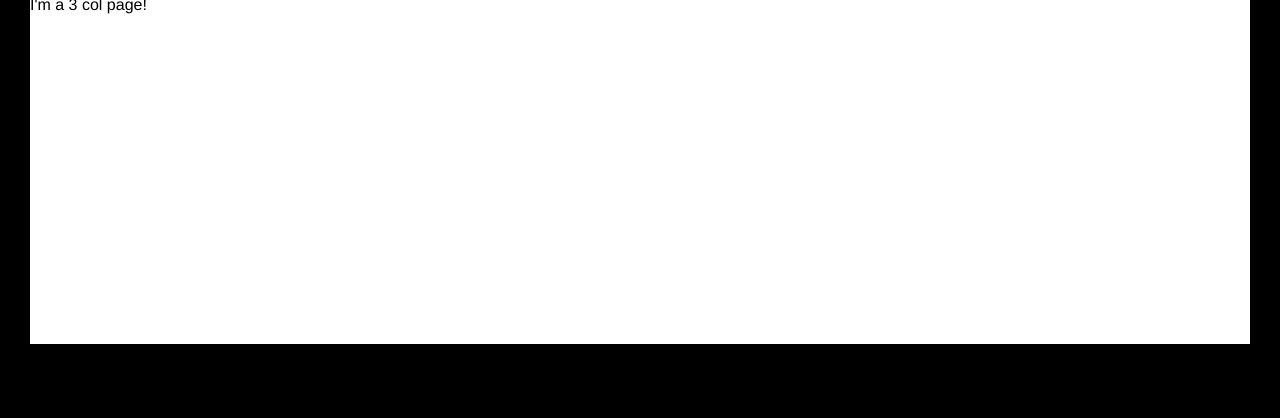
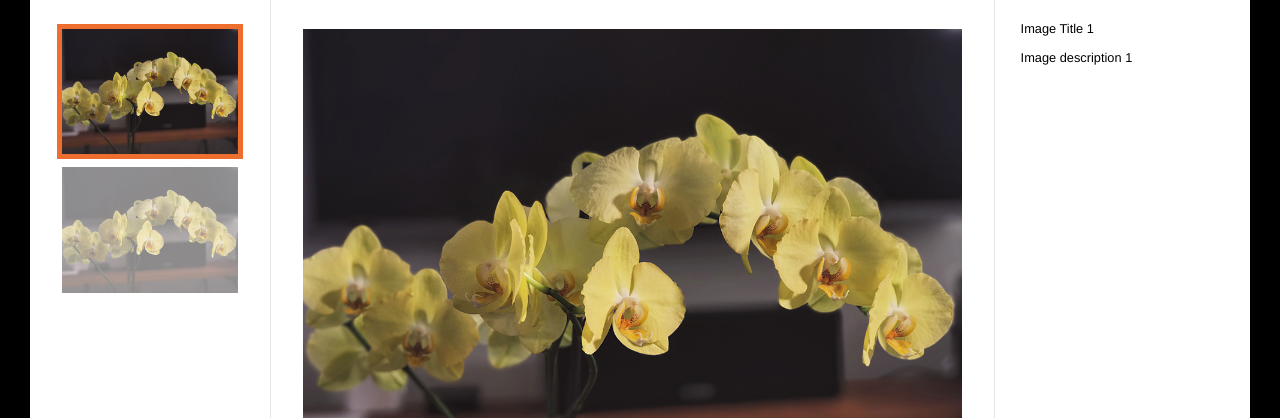
Before and after one commit to mjjackman/testcss, a plain HTML site: page _site/gallery/index.html in a window 1280 px wide. Shown: the part 83-501 px from the top of the page. Drawn offline with Linux system fonts and the light colour scheme.

Commit message:
added images and flex box to gallary

```diff
--- a/_site/css/main.css
+++ b/_site/css/main.css
@@ -10,7 +10,8 @@ body {
   font-family: helvetica, arial, sans;
 }
 .content-container {
-  flex-grow: 1;
+  display: flex;
+  flex: 1 1 auto;
   padding-top: 10vh;
   width: 100%;
 }
@@ -26,6 +27,7 @@ a {
 }
 p {
   line-height: 1.5;
+  margin: 0.75em 0;
 }
 h2 ~ p {
   font-size: 0.8em;
@@ -118,6 +120,28 @@ h2 ~ p {
   color: #ccc;
 }
 
+/* COLUMN STYLES */
+.col-three {
+  display: flex;
+  flex: 1;
+}
+.col {
+  box-sizing: border-box;
+  padding: 2em;
+}
+.col-three .col ~ .col {
+  border-left: 1px solid rgba(0, 0, 0, 0.1);
+}
+.col-three .col-nav {
+  flex: 0 1 15em;
+}
+.col-three .col-content {
+  flex: 1;
+}
+.col-three .col-aside {
+  flex: 0 1 20em
+}
+
 /* HERO STYLES */
 .full-hero {
   background-color: #c7dbfc;
@@ -201,23 +225,26 @@ h2 ~ p {
   text-align: center;
 }
 .home-callout {
+  display: flex;
   align-items: center;
   background-color: #000;
   color: #fff;
-  display: flex;
   padding: 7vh 0;
 }
+.home-callout h3 {
+  color: inherit;
+  margin-top: 1em;
+}
 .callout-title {
-  flex-grow: 1;
-  flex-basis: 0;
+  flex: 1;
   font-size: 5.75vw;
   text-align: right;
   text-transform: uppercase;
 }
 .callout-copy {
-  flex-shrink: 0;
-  flex-basis: 45em;
+  flex: 0 0 45em;
   font-size: 0.8rem;
+  padding: 0 3vw;
 }
 
 /* BIO STYLES */
@@ -255,3 +282,40 @@ h2 ~ p {
 .bio-copy a {
   color: green;
 }
+
+/* GALLERY STYLES */
+.gallery-thumbs {
+  height: 90vh;
+  overflow: scroll;
+}
+.gallery-thumbs > div {
+  cursor: pointer;
+}
+.gallery-thumbs img {
+  box-sizing: border-box;
+  box-shadow: 0 0 0 5px transparent;
+  display: inline-block;
+  margin: 0 0 10px;
+  opacity: 0.5;
+  transition: all 0.5s ease-in-out;
+  width: 100%;
+}
+.gallery-thumbs img:hover {
+  opacity: 1;
+}
+.gallery-thumbs .current img {
+  box-shadow: 0 0 0 5px #ed6e2f;
+  opacity: 1;
+}
+.gallery-photo {
+  position: relative;
+}
+.gallery-photo img {
+  width: 100%;
+}
+.gallery-info {
+  font-size: 0.8rem;
+}
+.gallery-info h3 {
+  margin-bottom: 1em;
+}
--- a/_site/gallery/index.html
+++ b/_site/gallery/index.html
@@ -11,7 +11,7 @@
   <nav>
     <ul class="header-nav">
       <li><a href="/">Home</a></li>
-<li><a href="">Nav 1</a></li>
+<li><a href="/gallery">Gallery</a></li>
 <li><a href="">Nav 2</a></li>
 <li><a href="">Nav 3</a></li>
     </ul>
@@ -22,7 +22,25 @@
 </header>
 
     <div class="content-container">
-    	I'm a 3 col page!
+    	<div class="gallery col-three">
+  <div class="col col-nav gallery-thumbs" id="gallery-thumbs">
+    <div class="current">
+      <img src="/images/small/slide1.jpg" alt="Image title 1">
+    </div>
+    <div>
+      <img src="/images/small/slide1.jpg" alt="Image title 2">
+    </div>
+  </div>
+  <div class="col col-content">
+    <div class="gallery-photo" id="gallery-photo">
+      <img src="/images/large/slide1.jpg" alt="Image title 1">
+    </div>
+  </div>
+  <div class="col col-aside gallery-info" id="gallery-info">
+    <h3>Image Title 1</h3>
+    <p>Image description 1</p>
+  </div>
+</div>
 	</div>
 
     <footer class="footer">
@@ -32,7 +50,7 @@
   <nav>
     <ul class="footer-nav nav-links">
       <li><a href="/">Home</a></li>
-<li><a href="">Nav 1</a></li>
+<li><a href="/gallery">Gallery</a></li>
 <li><a href="">Nav 2</a></li>
 <li><a href="">Nav 3</a></li>
     </ul>
--- a/css/main.css
+++ b/css/main.css
@@ -10,7 +10,8 @@ body {
   font-family: helvetica, arial, sans;
 }
 .content-container {
-  flex-grow: 1;
+  display: flex;
+  flex: 1 1 auto;
   padding-top: 10vh;
   width: 100%;
 }
@@ -26,6 +27,7 @@ a {
 }
 p {
   line-height: 1.5;
+  margin: 0.75em 0;
 }
 h2 ~ p {
   font-size: 0.8em;
@@ -118,6 +120,28 @@ h2 ~ p {
   color: #ccc;
 }
 
+/* COLUMN STYLES */
+.col-three {
+  display: flex;
+  flex: 1;
+}
+.col {
+  box-sizing: border-box;
+  padding: 2em;
+}
+.col-three .col ~ .col {
+  border-left: 1px solid rgba(0, 0, 0, 0.1);
+}
+.col-three .col-nav {
+  flex: 0 1 15em;
+}
+.col-three .col-content {
+  flex: 1;
+}
+.col-three .col-aside {
+  flex: 0 1 20em
+}
+
 /* HERO STYLES */
 .full-hero {
   background-color: #c7dbfc;
@@ -201,23 +225,26 @@ h2 ~ p {
   text-align: center;
 }
 .home-callout {
+  display: flex;
   align-items: center;
   background-color: #000;
   color: #fff;
-  display: flex;
   padding: 7vh 0;
 }
+.home-callout h3 {
+  color: inherit;
+  margin-top: 1em;
+}
 .callout-title {
-  flex-grow: 1;
-  flex-basis: 0;
+  flex: 1;
   font-size: 5.75vw;
   text-align: right;
   text-transform: uppercase;
 }
 .callout-copy {
-  flex-shrink: 0;
-  flex-basis: 45em;
+  flex: 0 0 45em;
   font-size: 0.8rem;
+  padding: 0 3vw;
 }
 
 /* BIO STYLES */
@@ -255,3 +282,40 @@ h2 ~ p {
 .bio-copy a {
   color: green;
 }
+
+/* GALLERY STYLES */
+.gallery-thumbs {
+  height: 90vh;
+  overflow: scroll;
+}
+.gallery-thumbs > div {
+  cursor: pointer;
+}
+.gallery-thumbs img {
+  box-sizing: border-box;
+  box-shadow: 0 0 0 5px transparent;
+  display: inline-block;
+  margin: 0 0 10px;
+  opacity: 0.5;
+  transition: all 0.5s ease-in-out;
+  width: 100%;
+}
+.gallery-thumbs img:hover {
+  opacity: 1;
+}
+.gallery-thumbs .current img {
+  box-shadow: 0 0 0 5px #ed6e2f;
+  opacity: 1;
+}
+.gallery-photo {
+  position: relative;
+}
+.gallery-photo img {
+  width: 100%;
+}
+.gallery-info {
+  font-size: 0.8rem;
+}
+.gallery-info h3 {
+  margin-bottom: 1em;
+}
```
Also changed, not shown: _includes/nav-links.html (+1 -1 lines), _site/index.html (+2 -2 lines), gallery/index.html (+19 -1 lines), _site/images/large/slide1.jpg (added), _site/images/small/slide1.jpg (added), images/large/slide1.jpg (added), images/small/slide1.jpg (added).
